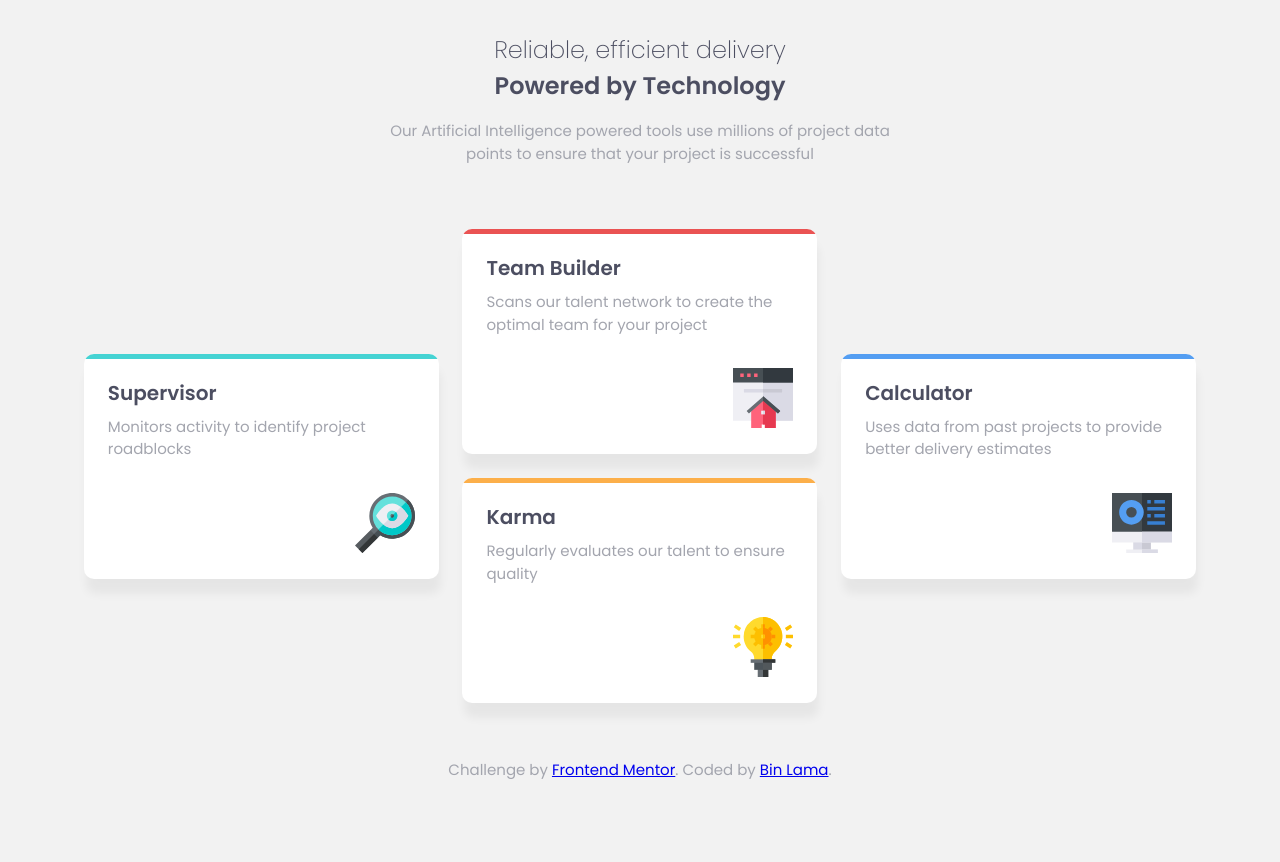
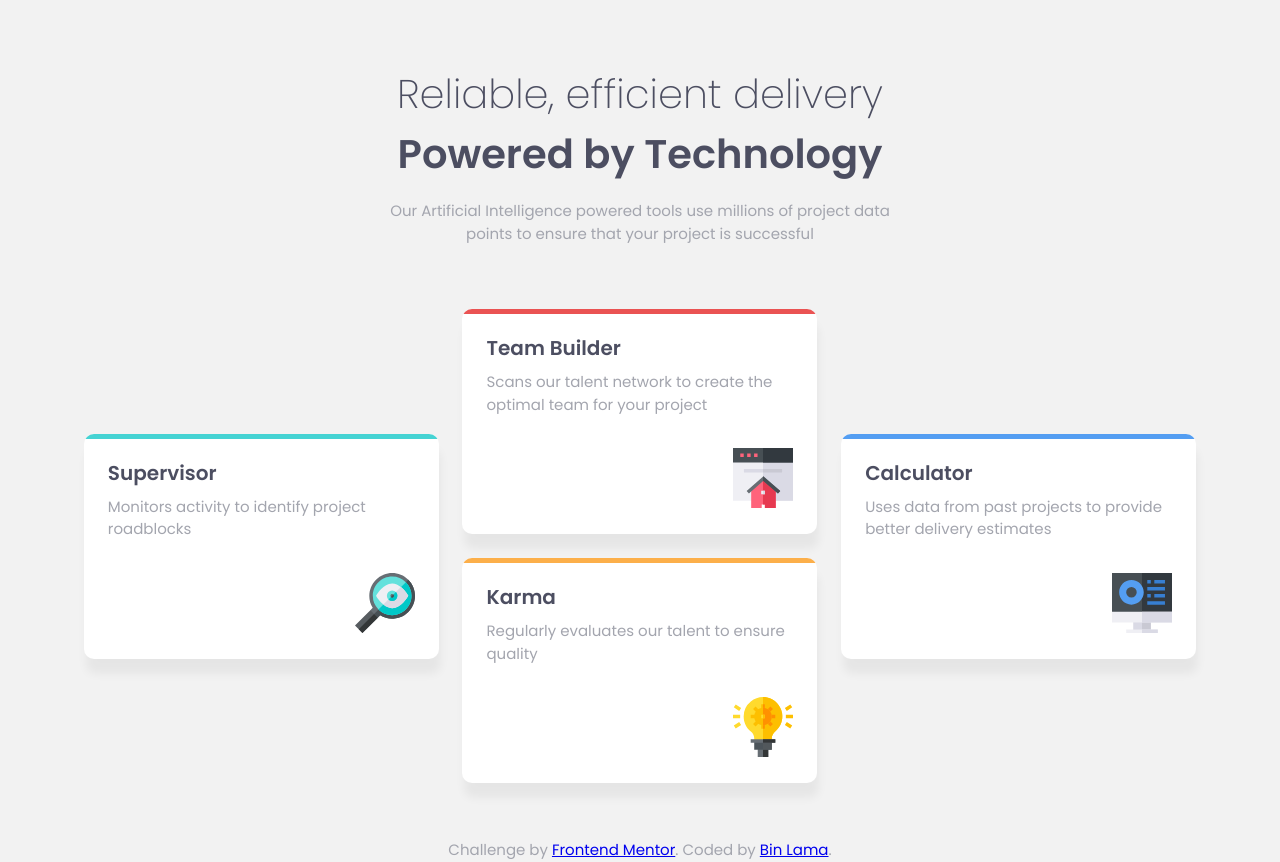
Before and after one commit to BinLama/four-card-feature-section, a plain HTML site: page index.html in a window 1280 px wide. Before the commit the page ends 832 px from the top, so only its background shows below. Drawn offline with Linux system fonts and the light colour scheme.

Commit message:
changed title font

```diff
--- a/style.css
+++ b/style.css
@@ -76,6 +76,14 @@ main {
         align-items: center;
     }
 
+    .intro__declaration, .intro__support {
+        font-size: 2.5rem;
+    }
+
+    .intro {
+        padding-top: 2rem;
+    }
+
 }
 
 .company__values {
```
